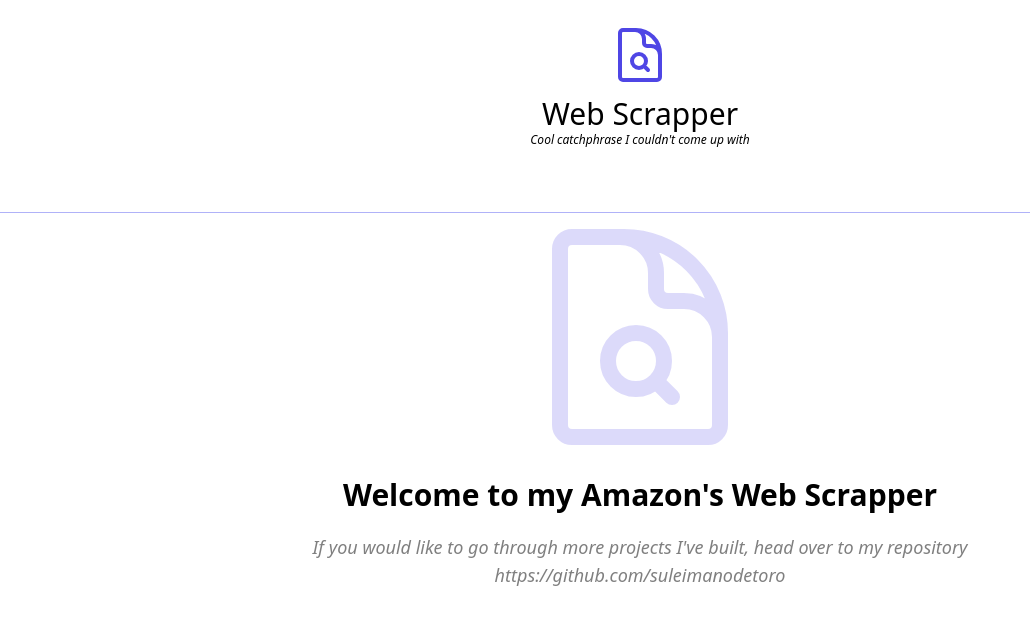
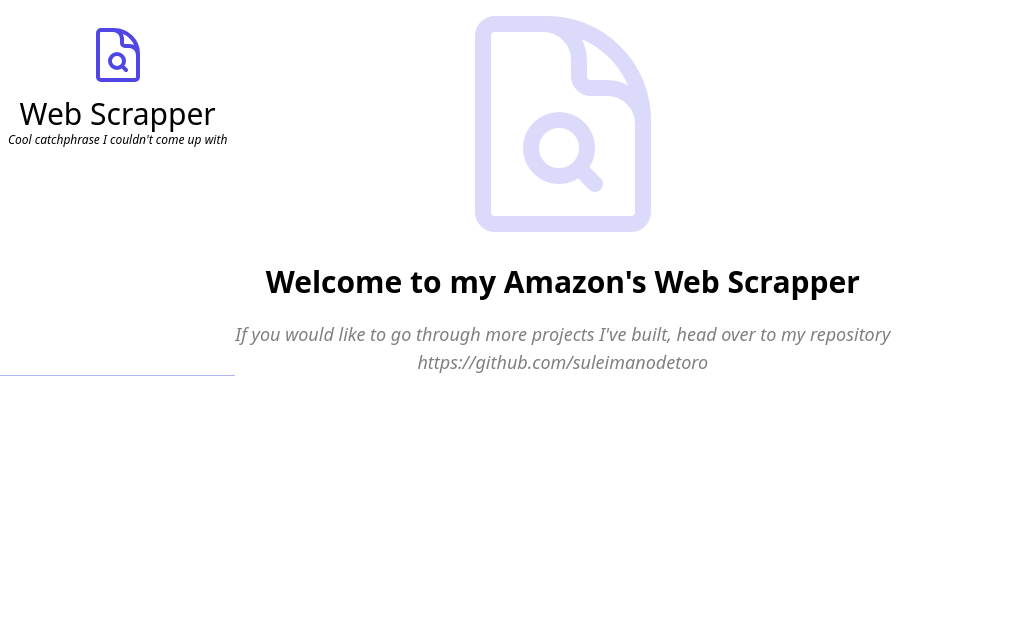
Before and after one commit to suleimanodetoro/amazon-web-scrapper, a Next.js app: page / in a window 1280 px wide. Shown: the top 624 px of the page, without its empty margins (0-1030 px from the left). Built offline with nearby package versions, Linux system fonts and the light colour scheme.

Commit message:
Render Body as Row to get vertical sidebar effect

```diff
--- a/app/layout.tsx
+++ b/app/layout.tsx
@@ -14,7 +14,7 @@
 }) {
   return (
     <html lang="en">
-      <body>
+      <body className="flex">
         {/* Sidebar */}
         <Sidebar />
         <main>
```
